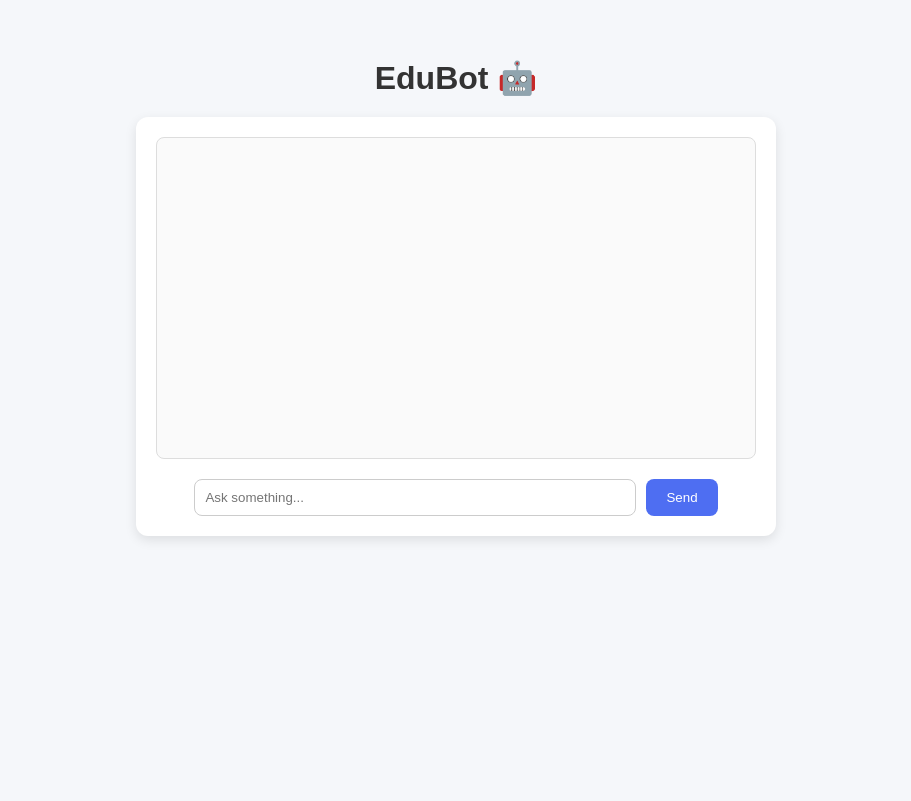
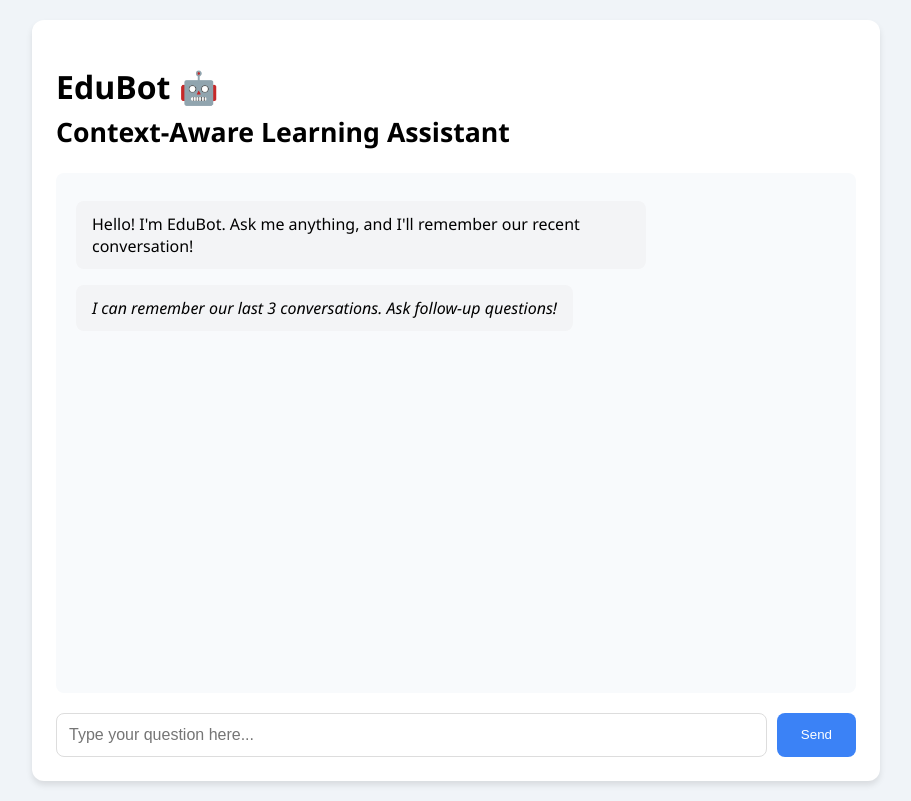
Before and after one commit to kanishka65/front-end, a plain HTML site: page index.html in a window 1280 px wide. Shown: the whole page, without its empty margins (184-1095 px from the left). Drawn offline with Linux system fonts and the light colour scheme.

Commit message:
Update index.html

```diff
--- a/index.html
+++ b/index.html
@@ -1,150 +1,181 @@
-<!-- Updated EduBot HTML -->
 <!DOCTYPE html>
 <html lang="en">
 <head>
   <meta charset="UTF-8" />
-  <meta name="viewport" content="width=device-width, initial-scale=1.0"/>
-  <title>EduBot</title>
+  <meta name="viewport" content="width=device-width, initial-scale=1.0" />
+  <title>EduBot - Context-Aware AI Tutor</title>
   <style>
     body {
-      font-family: Arial, sans-serif;
-      background: #f5f7fa;
+      font-family: 'Segoe UI', sans-serif;
+      background: #f0f4f8;
+      margin: 0;
+      padding: 20px;
       display: flex;
-      flex-direction: column;
-      align-items: center;
-      padding: 30px;
-    }
-
-    h1 {
-      color: #333;
-      margin-bottom: 20px;
+      justify-content: center;
     }
 
     #chatContainer {
       background: white;
       border-radius: 12px;
-      box-shadow: 0 4px 12px rgba(0, 0, 0, 0.1);
+      box-shadow: 0 4px 6px rgba(0, 0, 0, 0.1);
       width: 100%;
-      max-width: 600px;
-      padding: 20px;
+      max-width: 800px;
+      padding: 24px;
     }
 
     #chatBox {
-      min-height: 300px;
-      max-height: 400px;
+      height: 60vh;
       overflow-y: auto;
+      padding: 20px;
+      background: #f8fafc;
+      border-radius: 8px;
       margin-bottom: 20px;
-      padding: 10px;
-      border: 1px solid #ddd;
-      border-radius: 8px;
-      background: #fafafa;
     }
 
     .message {
-      padding: 8px 12px;
+      padding: 12px 16px;
       margin: 8px 0;
       border-radius: 8px;
       max-width: 75%;
       clear: both;
+      position: relative;
     }
 
     .user {
-      background-color: #d1f7d6;
+      background: #e3f2fd;
       float: right;
-      text-align: right;
+      margin-left: 25%;
     }
 
     .bot {
-      background-color: #e3eaff;
+      background: #f3f4f6;
       float: left;
-      text-align: left;
+      margin-right: 25%;
+    }
+
+    .context-indicator {
+      font-size: 0.8em;
+      color: #666;
+      margin: 8px 0;
+      text-align: center;
+    }
+
+    .input-group {
+      display: flex;
+      gap: 10px;
     }
 
     #userInput {
-      padding: 10px;
-      width: 70%;
+      flex: 1;
+      padding: 12px;
+      border: 1px solid #ddd;
       border-radius: 8px;
-      border: 1px solid #ccc;
+      font-size: 16px;
     }
 
     button {
-      padding: 10px 20px;
+      padding: 12px 24px;
+      background: #3b82f6;
+      color: white;
       border: none;
       border-radius: 8px;
-      background-color: #4e6ef2;
-      color: white;
       cursor: pointer;
-      margin-left: 10px;
+      transition: background 0.2s;
     }
 
     button:hover {
-      background-color: #3c56d6;
+      background: #2563eb;
     }
 
-    .inputArea {
-      display: flex;
-      justify-content: center;
+    button:disabled {
+      background: #94a3b8;
+      cursor: not-allowed;
     }
   </style>
 </head>
 <body>
-  <h1>EduBot 🤖</h1>
+  <div id="chatContainer">
+    <h1>EduBot 🤖<br><small>Context-Aware Learning Assistant</small></h1>
 
-  <div id="chatContainer">
-    <div id="chatBox"></div>
+    <div id="chatBox">
+      <!-- Initial greeting (not part of context) -->
+      <div class="message bot">Hello! I'm EduBot. Ask me anything, and I'll remember our recent conversation!</div>
+    </div>
 
-    <div class="inputArea">
-      <input id="userInput" placeholder="Ask something..." />
-      <button onclick="sendMessage()">Send</button>
+    <div class="input-group">
+      <input type="text" id="userInput" placeholder="Type your question here..." />
+      <button onclick="sendMessage()" id="sendBtn">Send</button>
     </div>
   </div>
 
   <script>
+    let chatContext = [];
+    const chatBox = document.getElementById('chatBox');
+    const userInput = document.getElementById('userInput');
+    const sendBtn = document.getElementById('sendBtn');
+
+    // Initial system message
+    addMessage('bot', "I can remember our last 3 conversations. Ask follow-up questions!", true);
+
     async function sendMessage() {
-      const input = document.getElementById("userInput");
-      const message = input.value.trim();
+      const message = userInput.value.trim();
       if (!message) return;
 
-      appendMessage("user", message);
-      input.value = "";
+      try {
+        sendBtn.disabled = true;
+        addMessage('user', message);
+        userInput.value = '';
 
-      try {
-        const response = await fetch("https://backend-file-l8eb.onrender.com/ask", {
-          method: "POST",
-          headers: { "Content-Type": "application/json" },
+        const response = await fetch('https://backend-file-l8eb.onrender.com/ask', {
+          method: 'POST',
+          headers: { 'Content-Type': 'application/json' },
           body: JSON.stringify({
-            queryResult: {
-              queryText: message
-            }
+            context: chatContext,
+            currentMessage: message
           })
         });
 
-        if (!response.ok) {
-          throw new Error(`HTTP error! status: ${response.status}`);
-        }
+        if (!response.ok) throw new Error(`HTTP error! ${response.status}`);
 
         const data = await response.json();
-        console.log("Backend Response:", data); // helpful for debugging
+        chatContext = data.context;
 
-        if (data.fulfillmentText) {
-          appendMessage("bot", data.fulfillmentText);
-        } else {
-          appendMessage("bot", "Hmm, I didn’t understand that.");
-        }
-      } catch (err) {
-        console.error("Fetch error:", err);
-        appendMessage("bot", "⚠️ Server unreachable. Please wait a few seconds and try again.");
+        // Add bot response with context indicator
+        addMessage('bot', data.fulfillmentText);
+        addContextIndicator();
+
+      } catch (error) {
+        console.error('Error:', error);
+        addMessage('bot', `⚠️ Error: ${error.message}`);
+      } finally {
+        sendBtn.disabled = false;
+        userInput.focus();
       }
     }
 
-    function appendMessage(sender, text) {
-      const chatBox = document.getElementById("chatBox");
-      const msg = document.createElement("div");
-      msg.className = `message ${sender}`;
-      msg.innerText = text;
-      chatBox.appendChild(msg);
+    function addMessage(sender, text, isSystem = false) {
+      const msgDiv = document.createElement('div');
+      msgDiv.className = `message ${sender}`;
+      msgDiv.textContent = text;
+      if (isSystem) msgDiv.style.fontStyle = 'italic';
+      chatBox.appendChild(msgDiv);
       chatBox.scrollTop = chatBox.scrollHeight;
     }
+
+    function addContextIndicator() {
+      const indicator = document.createElement('div');
+      indicator.className = 'context-indicator';
+      indicator.textContent = `I'm remembering ${chatContext.length / 2} previous exchanges`;
+      chatBox.appendChild(indicator);
+    }
+
+    // Handle Enter key
+    userInput.addEventListener('keypress', (e) => {
+      if (e.key === 'Enter' && !e.shiftKey) {
+        e.preventDefault();
+        sendMessage();
+      }
+    });
   </script>
 </body>
 </html>
```
